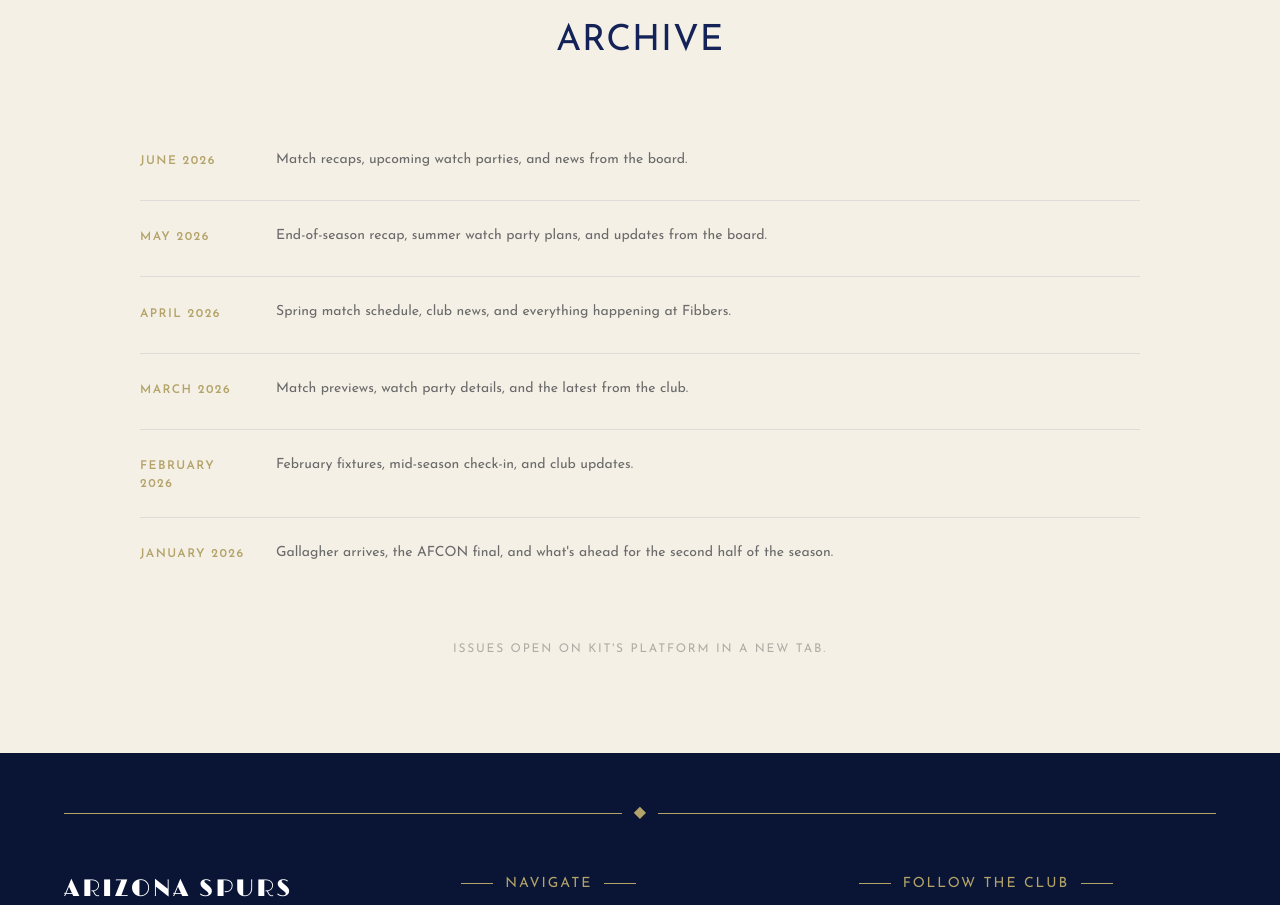
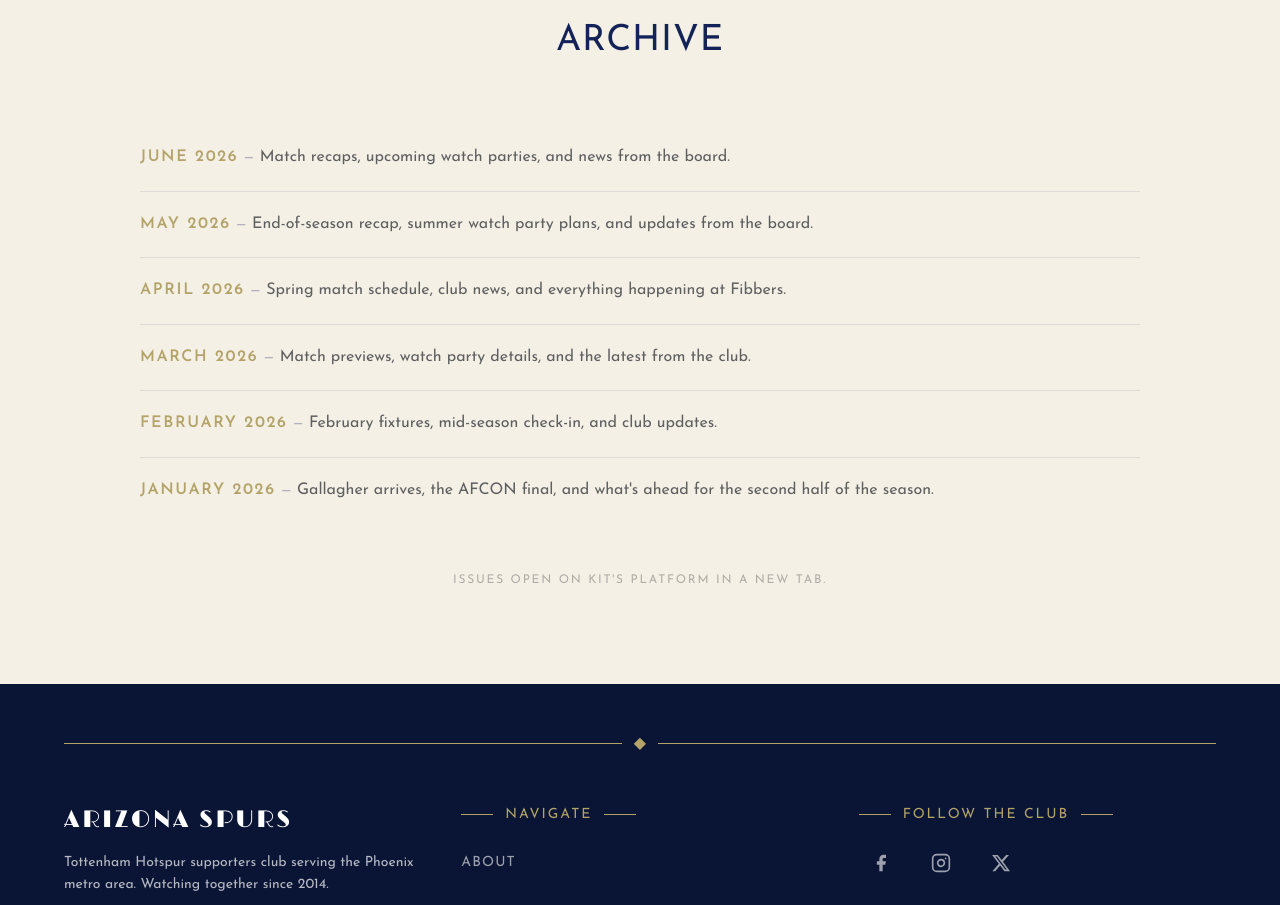
Before and after one commit to WhiteRabbit-glitch/arizonaspurs-website, a Next.js app: page /newsletter in a window 1280 px wide. Shown: the part 1340-2245 px from the top of the page. Built offline with nearby package versions, Linux system fonts and the light colour scheme.

Commit message:
Redesign newsletter archive rows: inline date — description
JUNE 2026 — description text, single line with em dash separator.
Date in gold uppercase, em dash muted navy, description body text.
Arrow sweep on hover unchanged.

Co-Authored-By: Claude Sonnet 4.6 <noreply@anthropic.com>

```diff
--- a/src/app/globals.css
+++ b/src/app/globals.css
@@ -266,22 +266,11 @@ body {
 /* Newsletter archive rows */
 .issue-row {
   display: grid;
-  grid-template-columns: 7rem 1fr 1.5rem;
-  gap: 1.5rem;
-  align-items: start;
-  padding-block: 1.5rem;
+  grid-template-columns: 1fr 1.5rem;
+  gap: 1rem;
+  align-items: baseline;
+  padding-block: 1.25rem;
   text-decoration: none;
-  transition: background-color 150ms ease-out;
-}
-
-@media (max-width: 640px) {
-  .issue-row {
-    grid-template-columns: 1fr 1.5rem;
-  }
-
-  .issue-date {
-    display: none;
-  }
 }
 
 .issue-row:focus-visible {
@@ -290,42 +279,28 @@ body {
   border-radius: 2px;
 }
 
+.issue-content {
+  font-family: var(--font-josefin), Georgia, serif;
+  font-size: 1rem;
+  line-height: 1.6;
+}
+
 .issue-date {
-  font-family: var(--font-josefin), Georgia, serif;
-  font-size: 0.75rem;
   font-weight: 600;
-  letter-spacing: 0.12em;
+  letter-spacing: 0.1em;
   text-transform: uppercase;
   color: var(--color-gold);
-  padding-top: 0.2rem;
-}
-
-.issue-content {
-  display: flex;
-  flex-direction: column;
-  gap: 0.35rem;
-}
-
-.issue-title {
-  font-family: var(--font-josefin), Georgia, serif;
-  font-size: 1rem;
-  font-weight: 700;
-  letter-spacing: 0.04em;
-  color: var(--color-spurs-navy);
   transition: color 150ms ease-out;
 }
 
-.issue-row:hover .issue-title,
-.issue-row:focus-visible .issue-title {
-  color: var(--color-gold);
+.issue-em-dash {
+  color: var(--color-spurs-navy);
+  opacity: 0.3;
 }
 
 .issue-description {
-  font-family: var(--font-josefin), Georgia, serif;
-  font-size: 0.875rem;
   font-weight: 400;
-  line-height: 1.6;
-  color: rgba(13, 17, 23, 0.6);
+  color: rgba(13, 17, 23, 0.65);
 }
 
 .issue-arrow {
@@ -335,7 +310,6 @@ body {
   opacity: 0;
   transform: translateX(-4px);
   transition: opacity 150ms ease-out, transform 150ms ease-out;
-  padding-top: 0.2rem;
 }
 
 .issue-row:hover .issue-arrow,
--- a/src/components/sections/NewsletterArchive.tsx
+++ b/src/components/sections/NewsletterArchive.tsx
@@ -67,8 +67,9 @@ export default function NewsletterArchive() {
                   className="issue-row group"
                   aria-label={`Read ${issue.title} — opens in new tab`}
                 >
-                  <span className="issue-date">{formatIssueDate(issue.date)}</span>
                   <span className="issue-content">
+                    <span className="issue-date">{formatIssueDate(issue.date)}</span>
+                    <span className="issue-em-dash" aria-hidden="true"> — </span>
                     <span className="issue-description">{issue.description}</span>
                   </span>
                   <span className="issue-arrow" aria-hidden="true">→</span>
```
